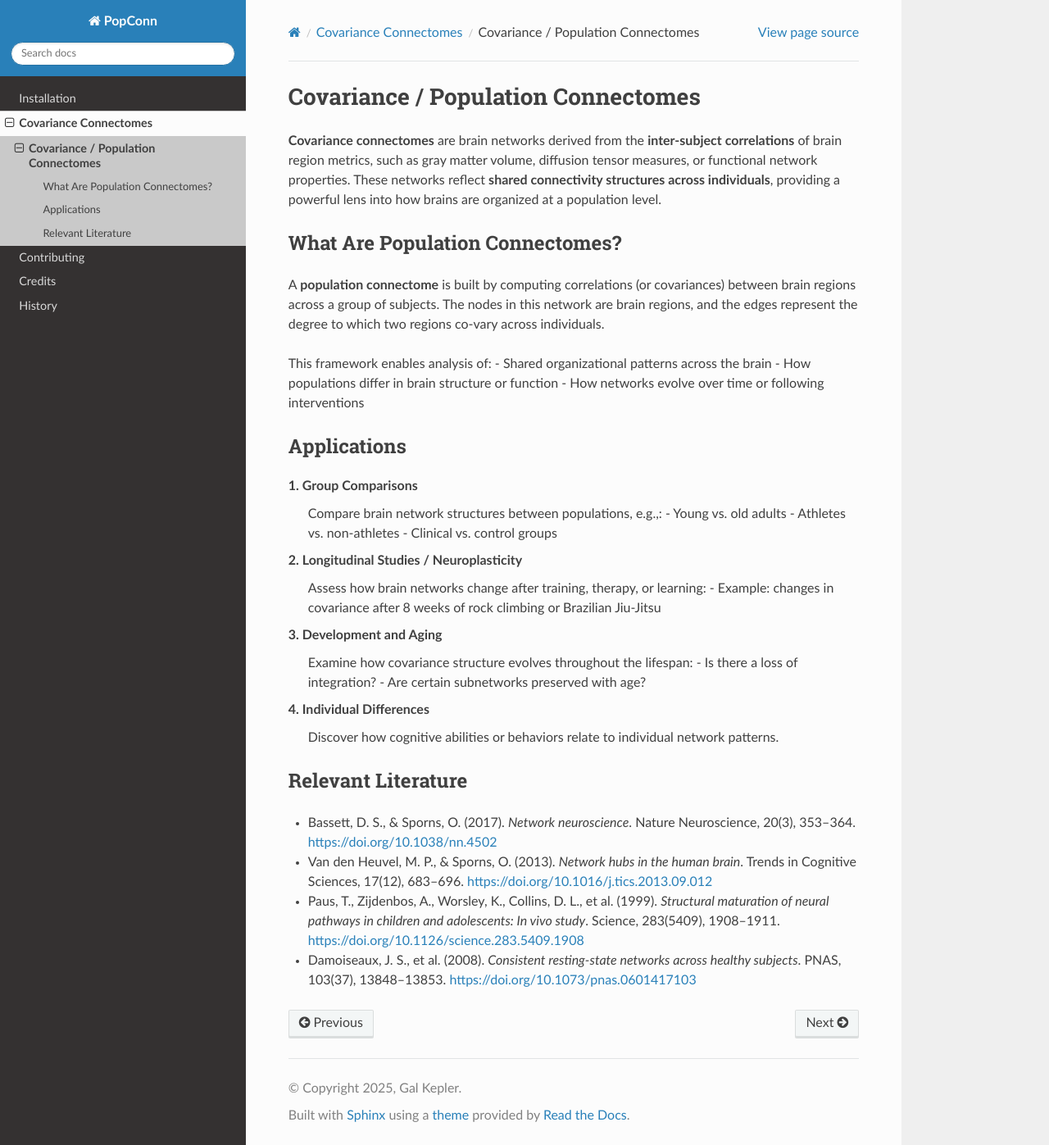
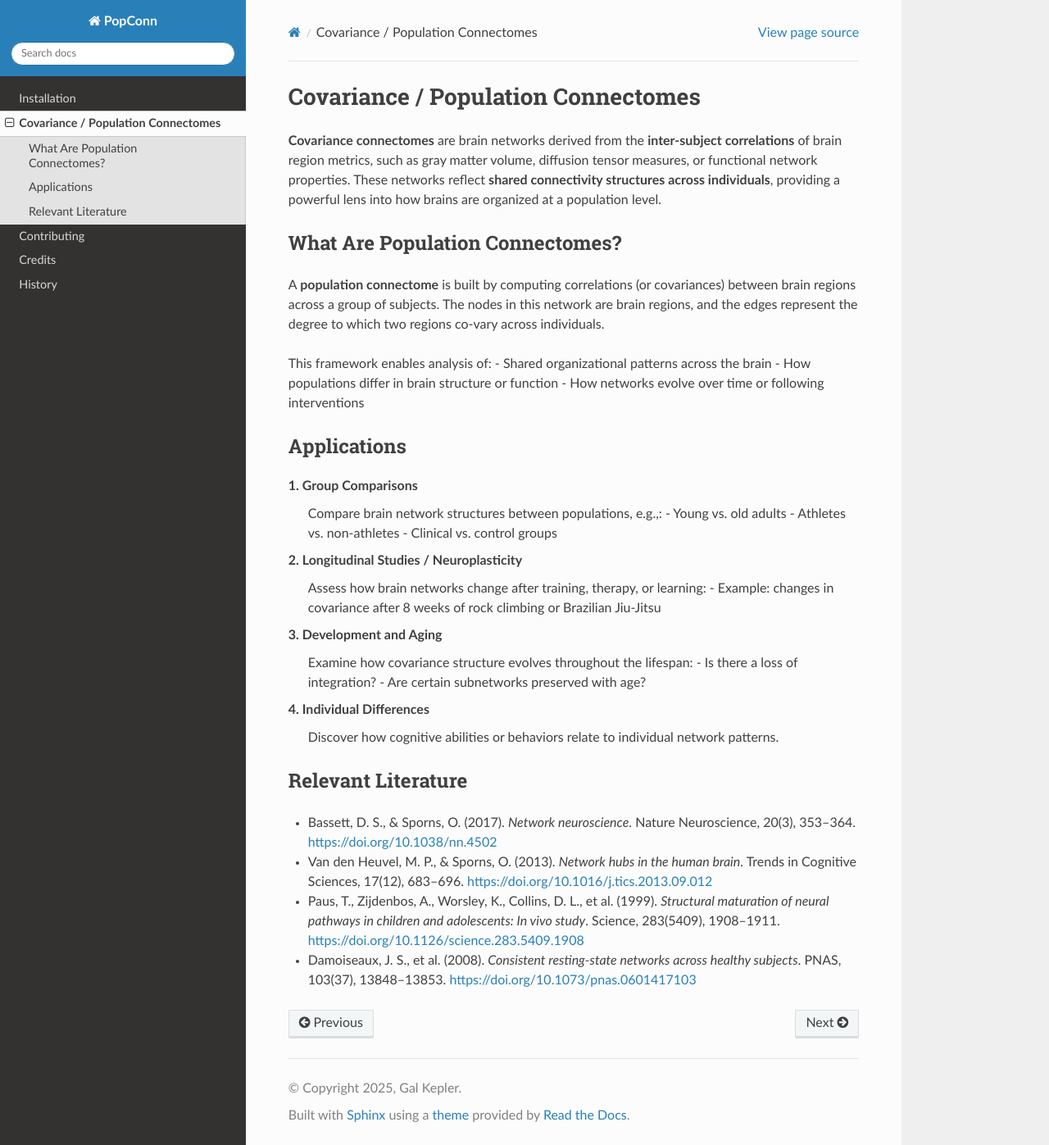
Before and after one commit to GalKepler/PopConn, a Sphinx documentation site: the page built from docs/covariance_connectomes/index.rst, in a window 1280 px wide and 1397 px high. Shown: the whole window at 82% size. Built offline with Sphinx 7.4.7 and the Read the Docs theme 3.1.0, drawn with Linux system fonts in a browser that asks for light colours; pages that are not in the unit, such as notebooks, are missing from menus.

```diff
--- a/docs/index.rst
+++ b/docs/index.rst
@@ -4,7 +4,7 @@
    :maxdepth: 3
 
    installation
-   user_guide/index
+   covariance_connectomes/index
    api_reference/index
    contributing
    authors
--- a/docs/user_guide/index.rst
+++ /dev/null
@@ -1,7 +0,0 @@
-Covariance Connectomes
-======================
-
-.. toctree::
-   :maxdepth: 2
-
-   covariance_connectomes
```
Also changed, not shown: docs/covariance_connectomes/index.rst (renamed from docs/user_guide/covariance_connectomes.rst).
